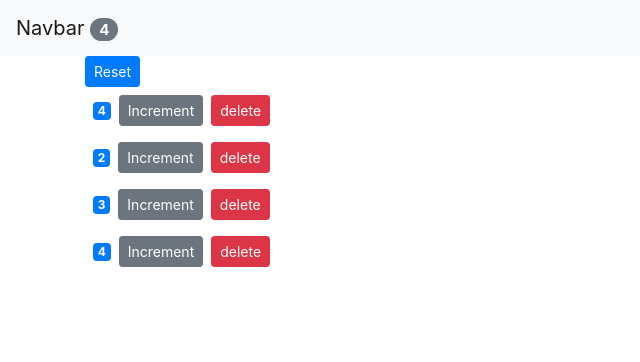
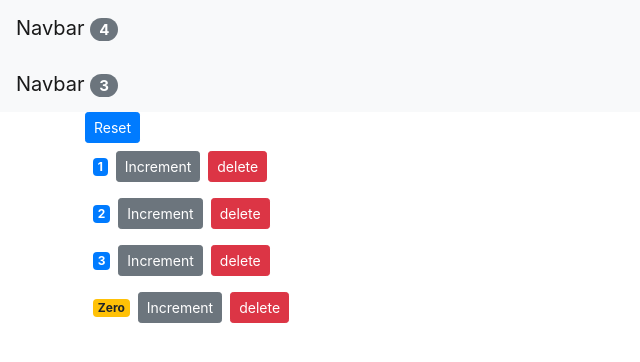
Before and after one commit to gerrymcdonnell/counter-app, a React (Create React App) app: page / in a window 1280 px wide. Shown: the top 362 px of the page, without its empty margins (0-640 px from the left). Built offline with nearby package versions, Linux system fonts and the light colour scheme.

Commit message:
added 2 counter methods to show number of counters

```diff
--- a/src/App.js
+++ b/src/App.js
@@ -7,10 +7,10 @@ import Counters from "./components/counters";
 class App extends Component {
   state = {
     counters: [
-      { id: 1, value: 4 },
+      { id: 1, value: 1 },
       { id: 2, value: 2 },
       { id: 3, value: 3 },
-      { id: 4, value: 4 }
+      { id: 4, value: 0 }
     ]
   };
 
@@ -49,7 +49,17 @@ class App extends Component {
     return (
       /* if returning multiple root elements from root method must wrap in a react fragment*/
       <React.Fragment>
+
+        {/**total counters */}
         <Navbar totalCounters={this.state.counters.length} />
+
+        {/**total counters with a value greater than 0
+        filter the counters array to contain only the counters with a value>0 and then count
+        the elements in the array
+        */}
+        <Navbar
+          totalCounters={this.state.counters.filter(c => c.value > 0).length}/>
+
         <main className="container">
           <Counters
             counters={this.state.counters}
```
